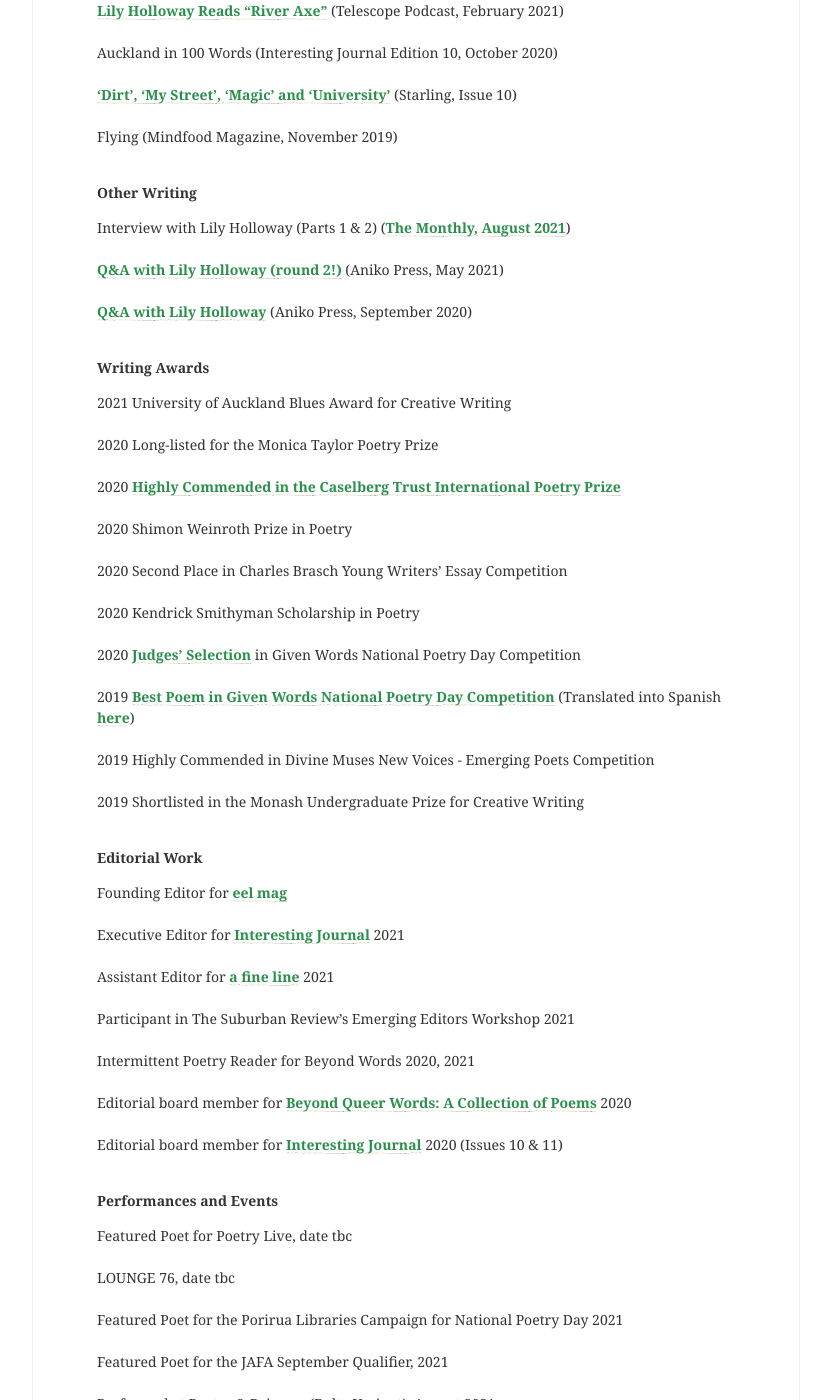
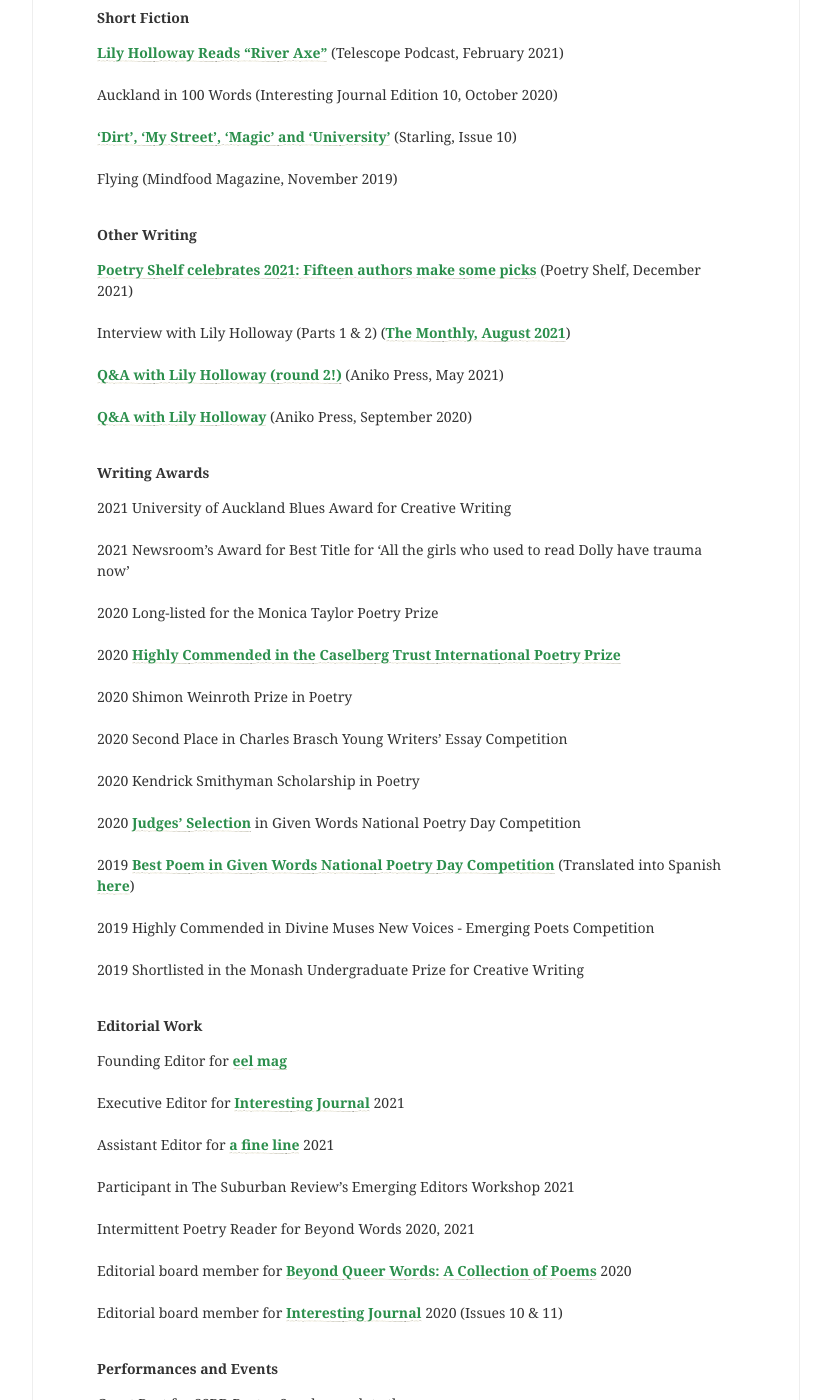
Before and after one commit to lilyholloway/lilyholloway.github.io, a Jekyll site: the page built from cv.md, in a window 1280 px wide and 1400 px high, scrolled down 2772 px. Shown: the whole window, without its empty margins (224-1055 px from the left). Built offline with Jekyll 4.4.1, drawn with Linux system fonts in a browser that asks for light colours; nearby versions of some CDN libraries; some of the changed text lies outside the part shown.

Commit message:
Update cv.md

```diff
--- a/cv.md
+++ b/cv.md
@@ -16,9 +16,11 @@
 
 <b>Poetry</b><br>
 
-Two poems (Mayhem Issue 9, forthcoming)<br>
+I want our story like (Peach Mag, forthcoming)<br>
 <br>
 your abusive ex texts you every august from a new number (Poetry New Zealand Yearbook 2022, forthcoming)<br>
+<br>
+Two poems (Mayhem Issue 9, December)<br>
 <br>
 Three poems (<b><a href="https://aucklanduniversitypress.co.nz/out-here-an-anthology-of-takat-pui-and-lgbtqia-writers-from-aotearoa/">Out Here: An Anthology of Takatāpui and LGBTQIA+ New Zealand Writers</a></b>, November 2021)<br>
 <br>
@@ -128,6 +130,8 @@
 
 <b>Other Writing</b><br>
 
+<b><a href="https://nzpoetryshelf.com/2021/12/17/poetry-shelf-celebrates-2021-fifteen-authors-make-some-picks/">Poetry Shelf celebrates 2021: Fifteen authors make some picks</a></b> (Poetry Shelf, December 2021)<br>
+<br>
 Interview with Lily Holloway (Parts 1 & 2) (<b><a href="https://mailchi.mp/capartscentre.com/the-monthly-poetry-and-spoken-word-edition-august-2021-152126?fbclid=IwAR3q5ZUAwWTaR3CZUr2S_YuNU7cEDtDeaRw5-ptpoFznNI8N0mqPBl5ePgI">The Monthly, August 2021</a></b>)<br>
 <br>
 <b><a href="https://www.anikopress.com/interviews/lily-holloway-2">Q&A with Lily Holloway (round 2!)</a></b> (Aniko Press, May 2021)<br>
@@ -139,6 +143,8 @@
 <b>Writing Awards</b><br>
 
 2021 University of Auckland Blues Award for Creative Writing<br>
+<br>
+2021 Newsroom's Award for Best Title for 'All the girls who used to read Dolly have trauma now'<br>
 <br>
 2020 Long-listed for the Monica Taylor Poetry Prize<br>
 <br>
@@ -180,6 +186,8 @@
 
 <b>Performances and Events</b><br>
 
+Guest Poet for SSBD Poetry Speakeasy, date tbc<br>
+<br>
 Featured Poet for Poetry Live, date tbc<br>
 <br>
 LOUNGE 76, date tbc<br>
```
